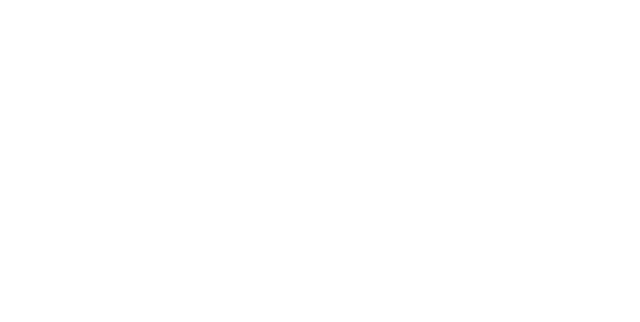
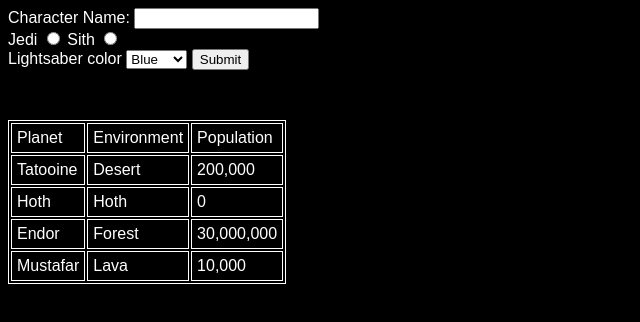
Before and after one commit to SpencerPtrson/wb-assess-2, a website: page src/index.html in a window 1280 px wide. Shown: the whole page, without its empty margins (0-640 px from the left). Drawn offline with Linux system fonts and the light colour scheme.

Commit message:
Mostly completed index.html

```diff
--- a/src/index.html
+++ b/src/index.html
@@ -7,5 +7,50 @@
     <link rel="stylesheet" href="styles.css" />
   </head>
 
-  <body></body>
+  <body>
+    <form>
+      <label for="character-name">Character Name:</label>
+      <input type="text" id="character-name" >
+
+      <div id="RadioGroup">
+        <label for="Jedi">Jedi</label>
+        <input name="alignment" type="radio" id="Jedi" value="jedi">
+
+        <label for="Sith">Sith</label>
+        <input name="alignment" type="radio" id="Sith" value="sith">
+      </div>
+
+      <label for="LightsaberColor">Lightsaber color</label>
+      <select name="lightsaber" id="LightsaberColor">
+        <option name="lightsaber" id="blue" value="blue">Blue</option>
+        <option name="lightsaber" id="green" value="green">Green</option>
+        <option name="lightsaber" id="red" value="red">Red</option>
+        <option name="lightsaber" id="purple" value="purple">Purple</option>
+      </select>
+
+      <button type="submit" id="submit">Submit</button>
+    </form>
+
+    <table id="planets">
+      <tr>
+        <td>Planet</td> <td>Environment</td> <td>Population</td>
+      </tr>
+      <tr>
+        <td>Tatooine</td> <td>Desert</td> <td>200,000</td>
+      </tr>
+      <tr>
+        <td>Hoth</td> <td>Hoth</td> <td>0</td>
+      </tr>
+      <tr>
+        <td>Endor</td> <td>Forest</td> <td>30,000,000</td>
+      </tr>
+      <tr>
+        <td>Mustafar</td> <td>Lava</td> <td>10,000</td>
+      </tr>
+    </table>
+
+
+
+
+  </body>
 </html>
--- a/src/styles.css
+++ b/src/styles.css
@@ -0,0 +1,15 @@
+body {
+    background: black;
+    color: white;
+    font-family: sans-serif;
+}
+
+td {
+    padding: 5px;
+}
+
+
+#planets, td {
+    margin-top:50px;
+    border: 1px solid white;
+}
```
